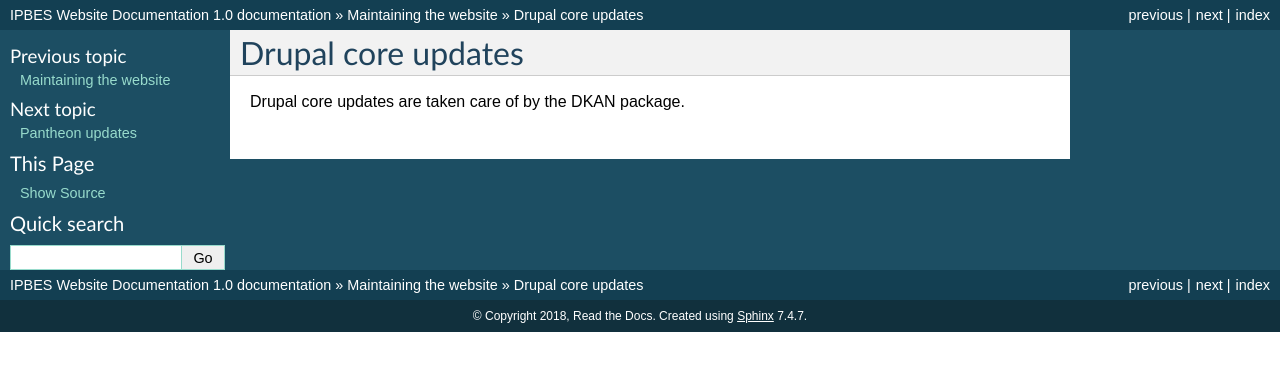
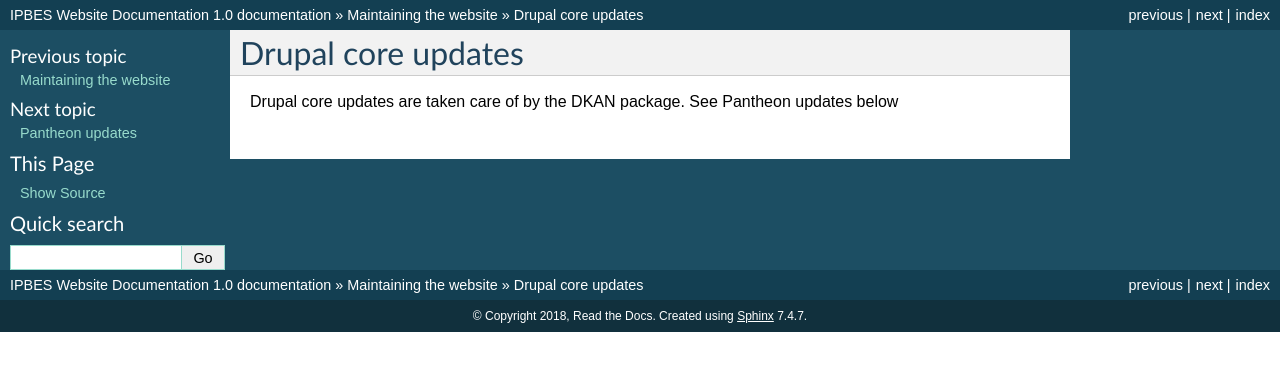
Before and after one commit to ipbes/ipbeswebdocs, a Sphinx documentation site: the page built from docs/maintenance/drupal-core.rst, in a window 1280 px wide. Shown: the top 371 px of the page. Built offline with Sphinx 7.4.7, drawn with Linux system fonts in a browser that asks for light colours; pages that are not in the unit, such as notebooks, are missing from menus.

Commit message:
Update drupal-core.rst

```diff
--- a/docs/maintenance/drupal-core.rst
+++ b/docs/maintenance/drupal-core.rst
@@ -1,4 +1,4 @@
 Drupal core updates
 -------------------
 
-Drupal core updates are taken care of by the DKAN package.
+Drupal core updates are taken care of by the DKAN package. See Pantheon updates below
```
